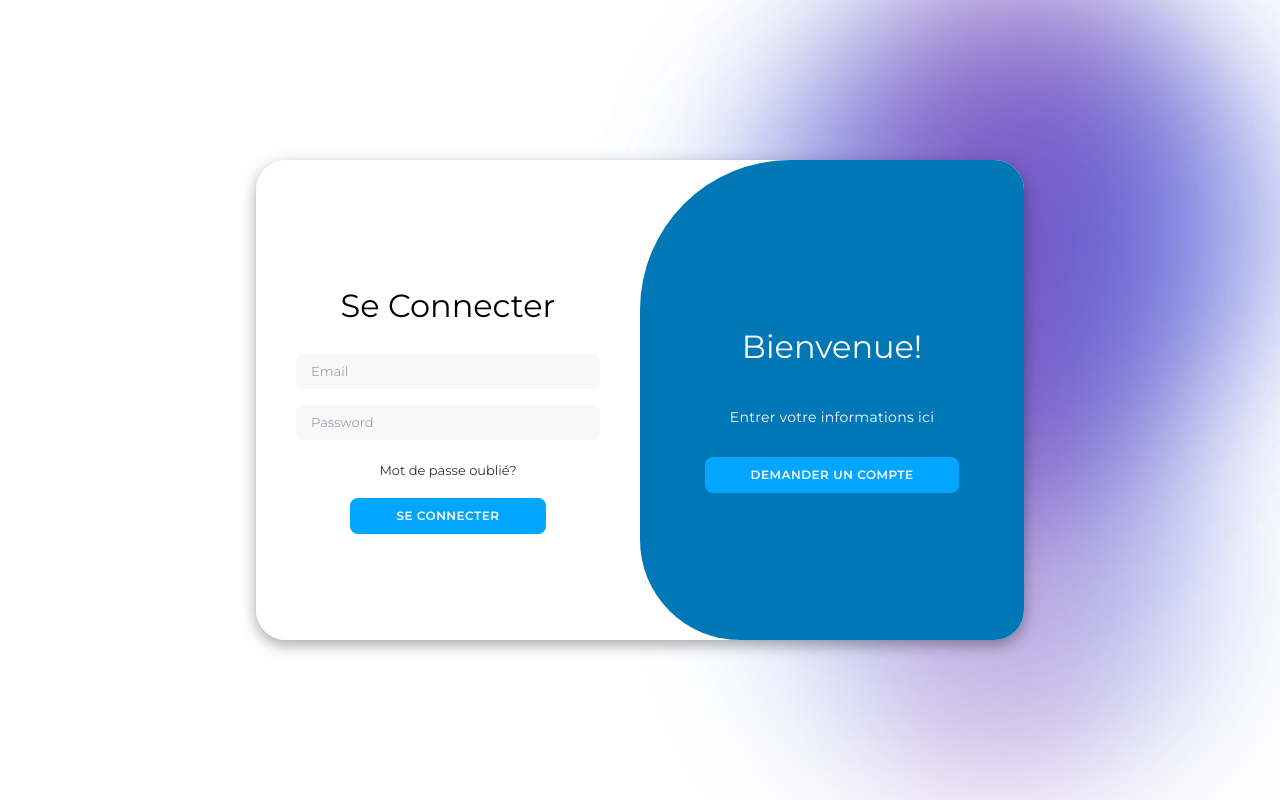
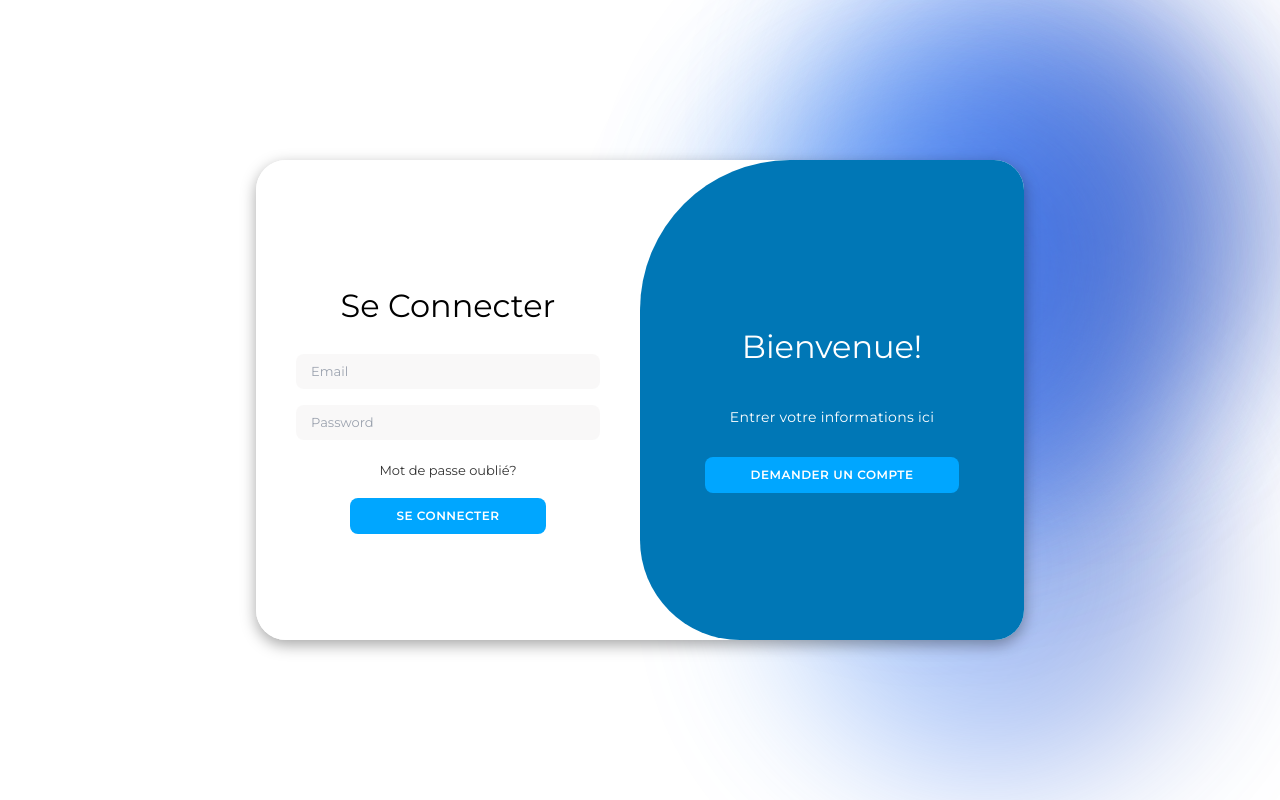
Before and after one commit to zackweb-pro/SI_Interface, a React (Vite) app: page / in a window 1280 px wide. Built offline with nearby package versions, Linux system fonts and the light colour scheme.

Commit message:
Update ParticleBackground.jsx

```diff
--- a/src/components/ui/ParticleBackground.jsx
+++ b/src/components/ui/ParticleBackground.jsx
@@ -27,7 +27,7 @@ const NeonBackground = () => {
       {[...Array(5)].map((_, index) => (
         <motion.div
           key={index}
-          className="absolute w-96 h-96 rounded-full bg-gradient-to-r from-blue-400 via-purple-800 to-blue-600 opacity-30 filter blur-3xl"
+          className="absolute w-96 h-96 rounded-full bg-gradient-to-r from-blue-400 via-blue-600 to-blue-800 opacity-30 filter blur-3xl"
           style={{
             position: "absolute",
             top: 0,
```
